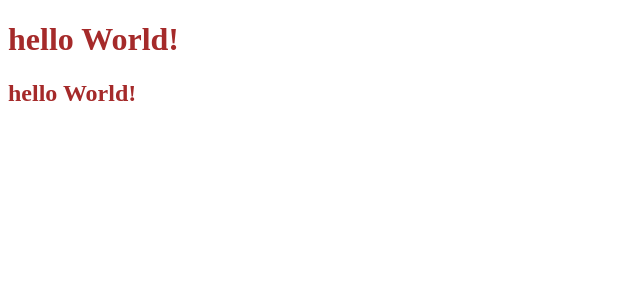
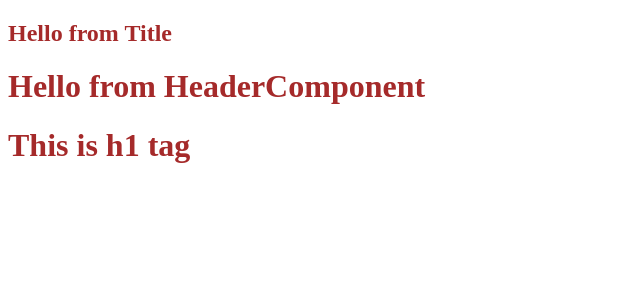
Before and after one commit to AbhishekPal96/practice-react, a React (Vite) app: page / in a window 1280 px wide. Shown: the top 300 px of the page, without its empty margins (0-640 px from the left). Built offline with nearby package versions, Linux system fonts and the light colour scheme.

Commit message:
Session-03

```diff
--- a/App.js
+++ b/App.js
@@ -1,8 +1,23 @@
 import React from 'react'
 import ReactDOM  from 'react-dom/client';
 
-const heading1 = React.createElement("h1",{id:"title1"},"hello World!");
-const heading2 = React.createElement("h2",{id:"title2"},"hello World!");
-const container = React.createElement("div",{id:"container"},[heading1,heading2]);
+const Title = () => {
+    return (
+        <div>
+            <h2 id="title" key="h2">Hello from Title</h2>
+        </div>
+    )
+}
+//Composing components- Components rendered inside another component.
+const HeaderComponent = () => {
+    return (
+        <div>
+            <Title/>
+            <h1>Hello from HeaderComponent</h1>
+            <h1>This is h1 tag</h1>
+        </div>
+    )
+}
+
 const root= ReactDOM.createRoot(document.getElementById("root"));
-root.render(container);
+root.render(<HeaderComponent/>);
--- a/package.json
+++ b/package.json
@@ -4,6 +4,8 @@
   "description": "This is for practicing ReactJS",
   "main": "App.js",
   "scripts": {
+    "start": "parcel index.html",
+    "build": "parcel build index.html",
     "test": "jest"
   },
   "repository": {
@@ -25,6 +27,6 @@
     "react-dom": "^18.2.0"
   },
   "browsersList": [
-    "last 2 versions"
+    "last 10 chrome versions"
   ]
 }
```
Also changed, not shown: 1 other file (tests, documents, lock files or other folders).
